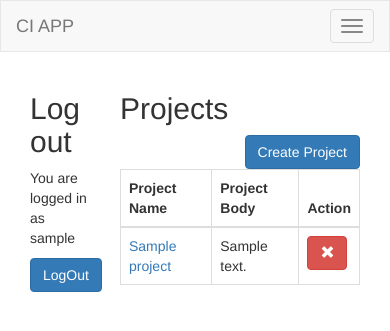
After one commit to Masud99Rana/CodeIgniter_Project_management, a CodeIgniter app: page /database/projects in a window 390 px wide. The commit adds this page. Shown: the top 331 px of the page. Run offline with CodeIgniter, Linux system fonts and the light colour scheme; the visitor is signed in with stand-in values (Sample User, id 1); tables that the repository leaves empty or names only in its code hold one stand-in row (values such as "Sample post").

Commit message:
Project management has done

```diff
--- a/application/config/autoload.php
+++ b/application/config/autoload.php
@@ -126,4 +126,4 @@ $autoload['language'] = array();
 |
 |	$autoload['model'] = array('first_model' => 'first');
 */
-$autoload['model'] = array('user_model');
+$autoload['model'] = array('user_model','project_model');
--- a/application/controllers/home.php
+++ b/application/controllers/home.php
@@ -5,6 +5,11 @@ class Home extends CI_Controller {
 
 	public function index()
 	{
+		if($this->session->userdata('logged_in')){
+			$user_id = $this->session->userdata('user_id');
+			$data['projects'] = $this->project_model->get_all_projects($user_id);
+
+		}
 		$data['main_view'] = "home_view";
 		// $this->load->view('home_view');
 		$this->load->view('layouts/main', $data);
--- /dev/null
+++ b/application/controllers/projects.php
@@ -0,0 +1,112 @@
+<?php
+
+class Projects extends CI_Controller {
+
+
+	public function __construct(){
+
+		parent::__construct();
+
+		if(!$this->session->userdata('logged_in')){
+
+			$this->session->set_flashdata('no_access', 'Sorry yor not allowed or not logged in');
+			redirect('home/index');
+		}
+	}
+
+	public function index()
+	{
+
+		$data['projects'] = $this->project_model->get_projects();
+
+		$data['main_view'] = "projects/index";
+		$this->load->view('layouts/main', $data);
+
+	}
+
+	public function display($project_id)
+	{
+
+		$data['project_data'] = $this->project_model->get_project($project_id);
+
+		$data['main_view'] = "projects/display";
+		$this->load->view('layouts/main', $data);
+
+	}
+
+	public function create(){
+		$this->form_validation->set_rules('project_name', 'Project Name', 'trim|required');
+		$this->form_validation->set_rules('project_body', 'Project Description', 'trim|required');
+
+
+
+		if($this->form_validation->run() == FALSE){
+
+			$data['main_view'] = 'projects/create_project';
+			$this->load->view('layouts/main',$data);
+
+		}else{
+
+			$data = array(
+				'project_user_id' =>$this->session->userdata('user_id'),
+				'project_name' =>$this->input->post('project_name'),
+				'project_body' =>$this->input->post('project_body')
+			);
+
+			if($this->project_model->create_project($data)){
+
+				$this->session->set_flashdata('project_created','Your project has been created');
+				redirect('projects/index');
+			} else{
+
+			}
+
+		}
+	}
+
+
+	public function edit($project_id){
+		$this->form_validation->set_rules('project_name', 'Project Name', 'trim|required');
+		$this->form_validation->set_rules('project_body', 'Project Description', 'trim|required');
+
+
+
+		if($this->form_validation->run() == FALSE){
+
+			$data['project_data'] = $this->project_model->get_projects_info($project_id);
+
+			$data['main_view'] = 'projects/edit_project';
+			$this->load->view('layouts/main',$data);
+
+		}else{
+
+			$data = array(
+				'project_user_id' =>$this->session->userdata('user_id'),
+				'project_name' =>$this->input->post('project_name'),
+				'project_body' =>$this->input->post('project_body')
+			);
+
+			if($this->project_model->edit_project($project_id, $data)){
+
+				$this->session->set_flashdata('project_updated','Your project has been updated');
+				redirect('projects/index');
+			} else{
+
+			}
+
+		}
+	}
+
+
+	public function delete($project_id){
+
+		$this->project_model->delete_project($project_id);
+		$this->session->set_flashdata('project_deleted','Your project has been deleted');
+		redirect('projects/index');
+
+	}
+
+
+
+
+}
--- a/application/controllers/users.php
+++ b/application/controllers/users.php
@@ -70,11 +70,11 @@ class Users extends CI_Controller {
 
 				$this->session->set_flashdata('login_success', 'You are now logged In');
 
-				$data['main_view'] = "admin_view";
+				// $data['main_view'] = "admin_view";
 
-				$this->load->view('layouts/main', $data);
+				// $this->load->view('layouts/main', $data);
 
-				// redirect('home/index');
+				redirect('home/index');
 			}else {
 
 				$this->session->set_flashdata('login_failed', 'Sorry, You are not logged In');
--- /dev/null
+++ b/application/models/project_model.php
@@ -0,0 +1,70 @@
+<?php
+
+class Project_model extends CI_Model {
+
+
+	public function get_project($id){
+
+		$this->db->where('id', $id);
+		$query = $this->db->get('projects');
+
+		return $query->row();
+		// This will return an array of object
+
+	}
+
+
+	public function get_projects(){
+
+		$query = $this->db->get('projects');
+
+		return $query->result();
+		// This will return an array of object
+
+	}
+
+
+	public function create_project($data){
+
+		$insert_query = $this->db->insert('projects', $data);
+		return $insert_query;
+		// This will return an array of object
+
+	}
+
+	public function edit_project($project_id, $data){
+
+		$this->db->where('id', $project_id);
+		$this->db->update('projects', $data);
+
+		return true;
+	}
+
+	public function get_projects_info($project_id){
+
+		$this->db->where('id', $project_id);
+		$query = $this->db->get('projects');
+
+		return $query->row();
+		// This will return an array of object
+
+	}
+
+	public function delete_project($project_id){
+
+		$this->db->where('id', $project_id);
+		$this->db->delete('projects');
+
+		return true;
+
+	}
+
+	public function get_all_projects($user_id){
+
+		$this->db->where('project_user_id', $user_id);
+		$query = $this->db->get('projects');
+
+		return $query->result();
+
+	}
+}
--- a/application/views/layouts/main.php
+++ b/application/views/layouts/main.php
@@ -26,13 +26,19 @@
     <div class="collapse navbar-collapse" id="bs-example-navbar-collapse-1">
       <ul class="nav navbar-nav">
         <li class="active"><a href="<?php echo base_url() ?>">Home<span class="sr-only">(current)</span></a></li>
-        <li class=""><a href="<?php echo base_url() ?>/users/register">Register <span class="sr-only">(current)</span></a></li>
+        <li class=""><a href="<?php echo base_url() ?>projects">Project <span class="sr-only">(current)</span></a></li>
+        <li class=""><a href="<?php echo base_url() ?>users/register">Register <span class="sr-only">(current)</span></a></li>
 
 
       </ul>
 
       <ul class="nav navbar-nav navbar-right">
-        <li><a href="#">Link</a></li>
+
+      	<?php if($this->session->userdata('logged_in')): ?>
+
+        	<li><a href="<?php echo base_url() ?>users/logout">Logout</a></li>
+
+      	<?php endif; ?>
       </ul>
     </div><!-- /.navbar-collapse -->
   </div><!-- /.container-fluid -->
--- /dev/null
+++ b/application/views/projects/index.php
@@ -0,0 +1,61 @@
+<h2>Projects</h2>
+
+
+
+
+
+<p class="bg-success">
+
+<?php 	if($this->session->flashdata('project_created')) :?>
+
+	<?php echo $this->session->flashdata('project_created') ?>
+
+<?php endif; ?>
+
+
+<?php 	if($this->session->flashdata('project_updated')) :?>
+
+	<?php echo $this->session->flashdata('project_updated') ?>
+
+<?php endif; ?>
+
+
+<?php 	if($this->session->flashdata('project_deleted')) :?>
+
+	<?php echo $this->session->flashdata('project_deleted') ?>
+
+<?php endif; ?>
+
+</p>
+
+
+
+	<a href="<?php echo base_url(); ?>projects/create" class="btn btn-primary pull-right mb-2">Create Project</a>
+
+<table class="table table-bordered">
+	<thead>
+		<tr>
+			<th>Project Name</th>
+			<th>Project Body</th>
+			<th>Action</th>
+		</tr>
+	</thead>
+	<tbody>
+
+	<?php foreach ($projects as $project): ?>
+
+		<tr>
+			<td>
+				<a href="<?php echo base_url()."projects/display/".$project->id ?>"><?php echo $project->project_name; ?></a>
+			</td>
+			<td>
+				<?php echo $project->project_body; ?>
+			</td>
+
+			<td>
+				<a href="<?php echo base_url(); ?>projects/delete/<?php echo $project->id ?>" class="btn btn-danger"><span class="glyphicon glyphicon-remove"></span></a>
+			</td>
+		</tr>
+	<?php endforeach; ?>
+	</tbody>
+</table>
```
Also changed, not shown: application/views/home_view.php (+41 -1 lines), application/views/projects/create_project.php (added, +54 -0 lines), application/views/projects/display.php (added, +18 -0 lines), application/views/projects/edit_project.php (added, +55 -0 lines).
